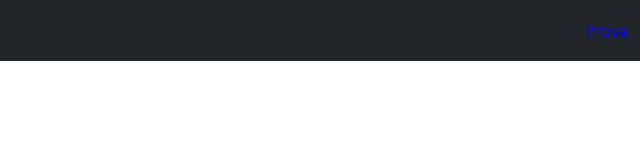
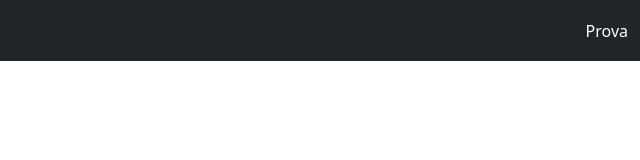
Before and after one commit to ToniBlaze/Modulo-3, a plain HTML site: page D8/index.html in a window 1280 px wide. Shown: the full height of the page, 640-1280 px from the left. Drawn offline with nearby package versions, Linux system fonts and the light colour scheme; files that its build step writes are made by us from their sources.

Commit message:
creazione navbar

```diff
--- a/D8/index.html
+++ b/D8/index.html
@@ -77,7 +77,7 @@
 				</ul>
 
 				<!-- PARTE DESTRA  -->
-				<div class="d-flex">
+				<div class="d-flex text-white">
 					Prova
 
 				</div>
```
